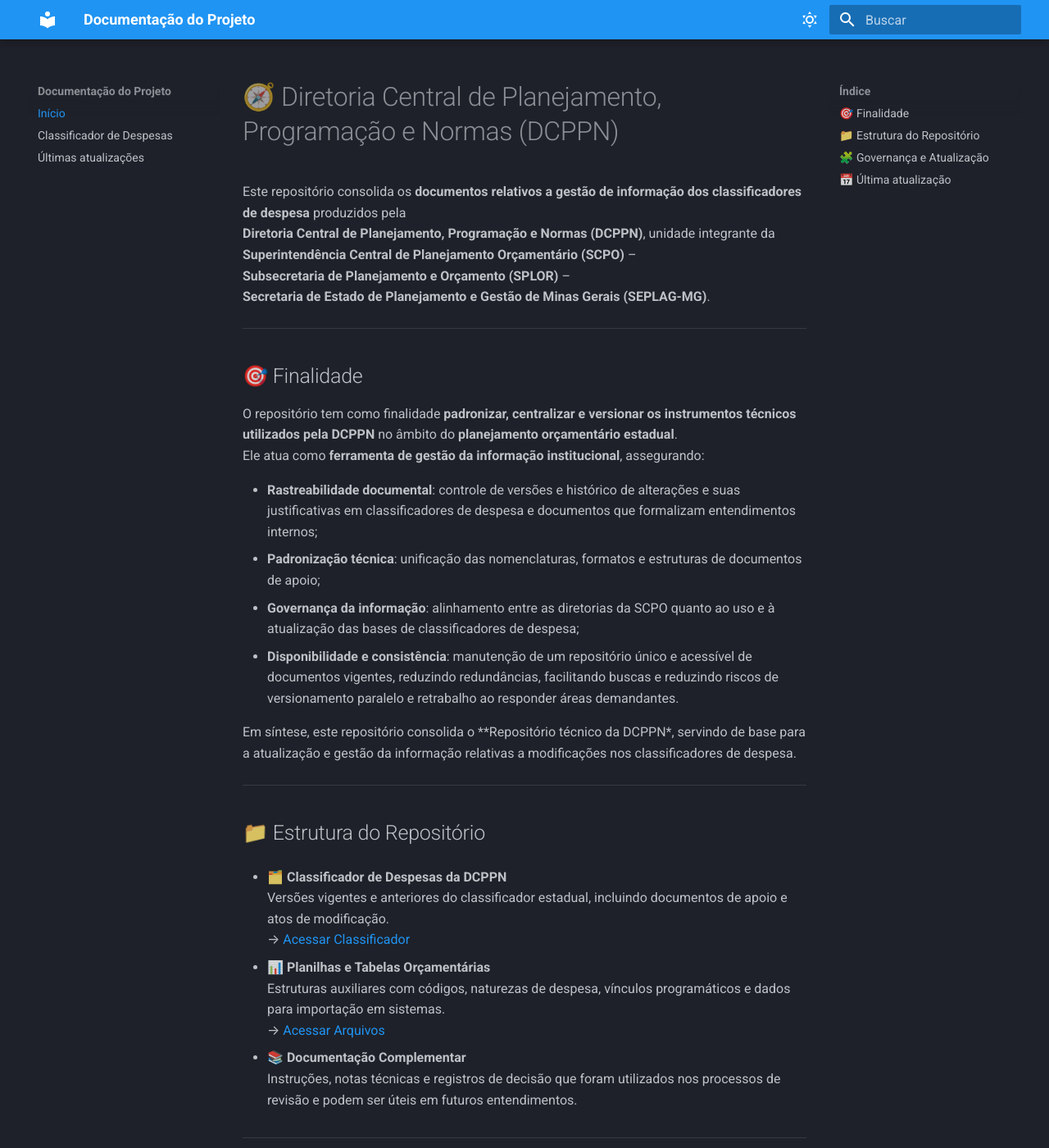
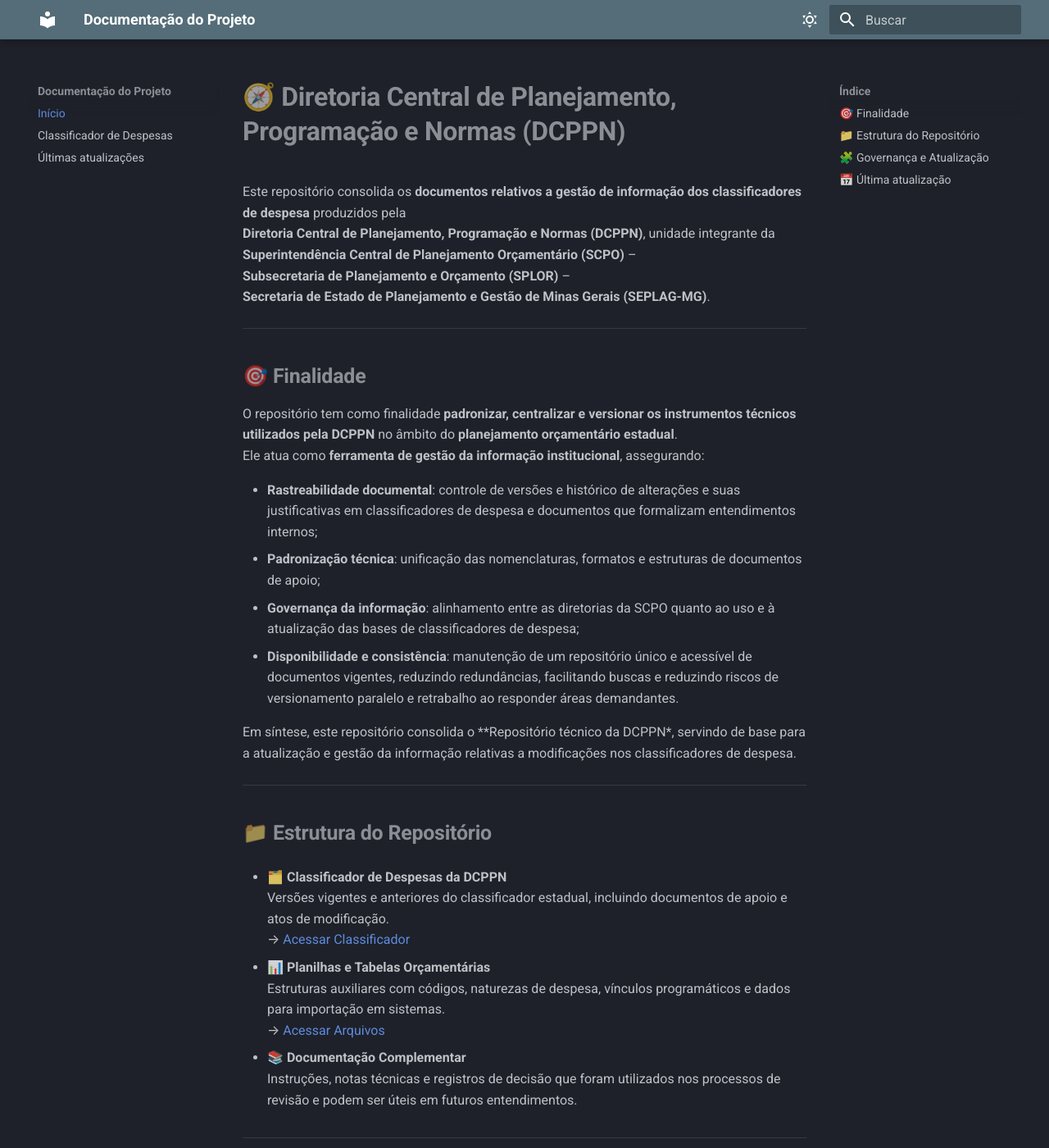
Before and after one commit to pedrokenji0/dcppn, an MkDocs documentation site: the page built from docs/index.md, in a window 1280 px wide and 1400 px high. Shown: the whole window at 82% size. Built offline with MkDocs 1.6.1 and Material for MkDocs 9.7.7, drawn with Linux system fonts in a browser that asks for light colours.

Commit message:
atualização do site 2

```diff
--- /dev/null
+++ b/docs/stylesheets/extra.css
@@ -0,0 +1,14 @@
+/* Deixa todos os títulos (h1–h6) em negrito */
+h1, h2, h3, h4, h5, h6 {
+  font-weight: 700 !important;
+}
+
+/* Opcional: dá leve ajuste no espaçamento e contraste */
+h1, h2, h3 {
+  letter-spacing: -0.3px;
+  color: var(--md-default-fg-color--light);
+}
+
+h4, h5, h6 {
+  color: var(--md-default-fg-color--lighter);
+}
--- a/mkdocs.yml
+++ b/mkdocs.yml
@@ -28,8 +28,8 @@ theme:
     - header.autohide              # esconde o topo ao rolar
   palette:
     - scheme: slate        # modo escuro como padrão
-      primary: blue
-      accent: indigo
+      primary: blue grey
+      accent: light blue
       toggle:
         icon: material/weather-sunny
         name: Alternar para modo claro
@@ -86,3 +86,6 @@ extra:
 
 plugins:
   - search
+
+extra_css:
+  - stylesheets/extra.css
```
Also changed, not shown: site/404.html, site/atos/142/index.html, site/atos/143/index.html, site/classificador-dcppn/index.html, site/index.html, site/stylesheets/extra.css (added), site/ultimas-atualizacoes/index.html.
